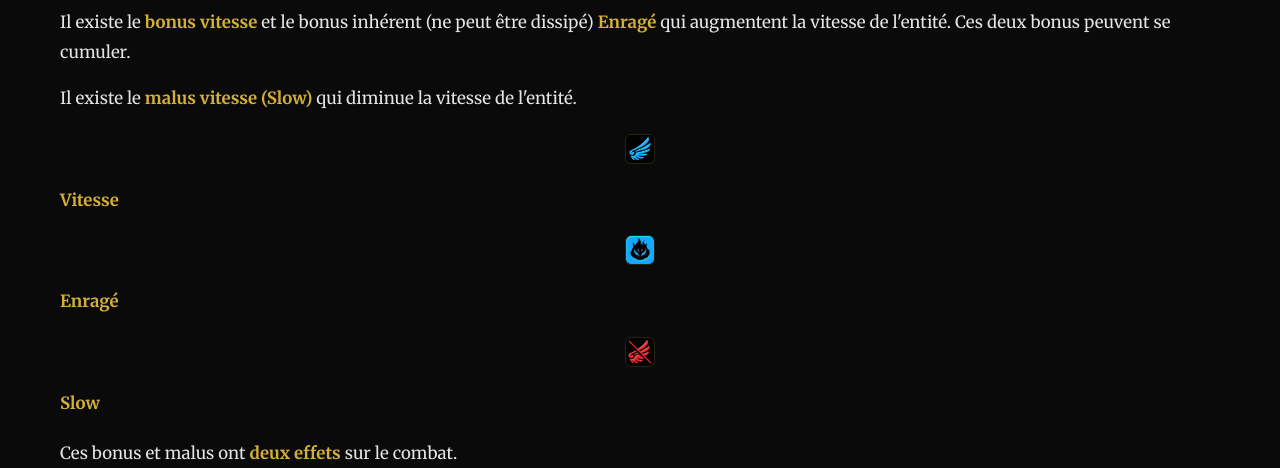
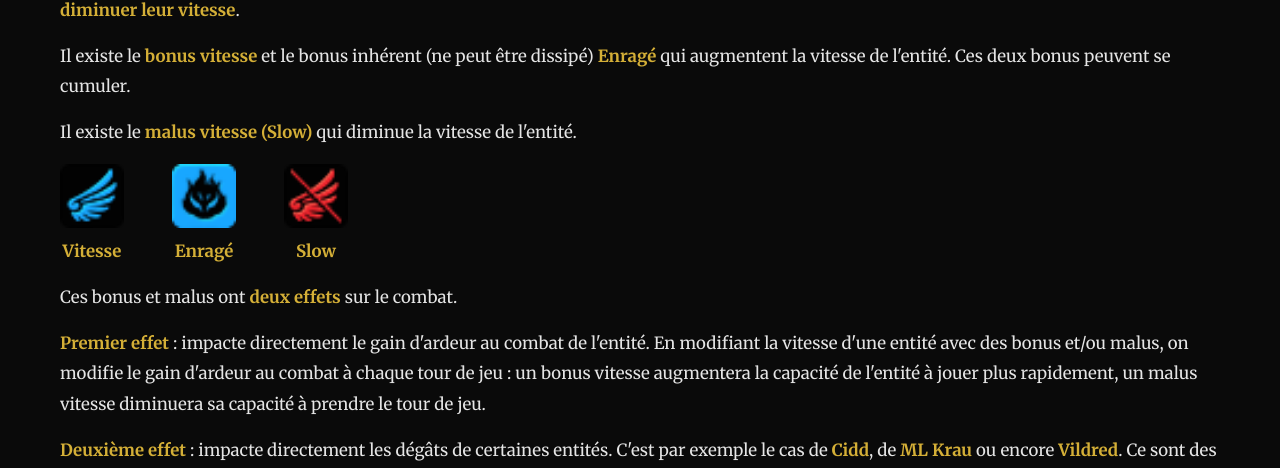
Before and after one commit to franckCopilot/e7pourlesnoobs, a Next.js app: page /tutoriels/de-tutoriels/ardeur in a window 1280 px wide. Shown: the part 3526-3994 px from the top of the page. Built offline with nearby package versions, Linux system fonts and the light colour scheme.

Commit message:
fix: update image styles and restructure bonus/malus display in Ardeur page

```diff
--- a/src/app/tutoriels/de-tutoriels/ardeur/page.tsx
+++ b/src/app/tutoriels/de-tutoriels/ardeur/page.tsx
@@ -60,7 +60,7 @@ export default function Ardeur() {
           <p>Il est possible de cumuler Politis et ML Yufine dans la même équipe pour diminuer de 100% le gain d&apos;ardeur au combat des adversaires et ainsi nullifier l&apos;effet de gain.</p>
 
           <div className={styles.infoBlock}>
-            <img src="/images/tutoriels/de-tutoriels/red.png" alt="Malus entrave" className={styles.infoImage} />
+            <img src="/images/tutoriels/de-tutoriels/red.png" alt="Malus entrave" style={{ width: 64, height: 64 }} className={styles.infoImage} />
             <div className={styles.infoText}>
               <p>Le malus <strong>Entrave</strong> empêche les adversaires de gagner de l&apos;ardeur au combat au travers de leurs compétences. <strong>Peira</strong> peut infliger ce malus.</p>
             </div>
@@ -73,19 +73,19 @@ export default function Ardeur() {
           <p>Il existe le <strong>bonus vitesse</strong> et le bonus inhérent (ne peut être dissipé) <strong>Enragé</strong> qui augmentent la vitesse de l&apos;entité. Ces deux bonus peuvent se cumuler.</p>
           <p>Il existe le <strong>malus vitesse (Slow)</strong> qui diminue la vitesse de l&apos;entité.</p>
 
-          <div className={styles.infoBlock}>
-            <img src="/images/tutoriels/de-tutoriels/vitesse.png" alt="Vitesse" className={styles.infoImage} />
-            <div className={styles.infoText}><p><strong>Vitesse</strong></p></div>
-          </div>
-
-          <div className={styles.infoBlock}>
-            <img src="/images/tutoriels/de-tutoriels/enrage.png" alt="Enragé" className={styles.infoImage} />
-            <div className={styles.infoText}><p><strong>Enragé</strong></p></div>
-          </div>
-
-          <div className={styles.infoBlock}>
-            <img src="/images/tutoriels/de-tutoriels/slow.png" alt="Slow" className={styles.infoImage} />
-            <div className={styles.infoText}><p><strong>Slow</strong></p></div>
+          <div style={{ display: 'flex', gap: 48, alignItems: 'flex-start', margin: '16px 0' }}>
+            <div style={{ display: 'flex', flexDirection: 'column', alignItems: 'center', gap: 8 }}>
+              <img src="/images/tutoriels/de-tutoriels/vitesse.png" alt="Vitesse" style={{ width: 64, height: 64 }} />
+              <strong>Vitesse</strong>
+            </div>
+            <div style={{ display: 'flex', flexDirection: 'column', alignItems: 'center', gap: 8 }}>
+              <img src="/images/tutoriels/de-tutoriels/enrage.png" alt="Enragé" style={{ width: 64, height: 64 }} />
+              <strong>Enragé</strong>
+            </div>
+            <div style={{ display: 'flex', flexDirection: 'column', alignItems: 'center', gap: 8 }}>
+              <img src="/images/tutoriels/de-tutoriels/slow.png" alt="Slow" style={{ width: 64, height: 64 }} />
+              <strong>Slow</strong>
+            </div>
           </div>
 
           <p>Ces bonus et malus ont <strong>deux effets</strong> sur le combat.</p>
```
